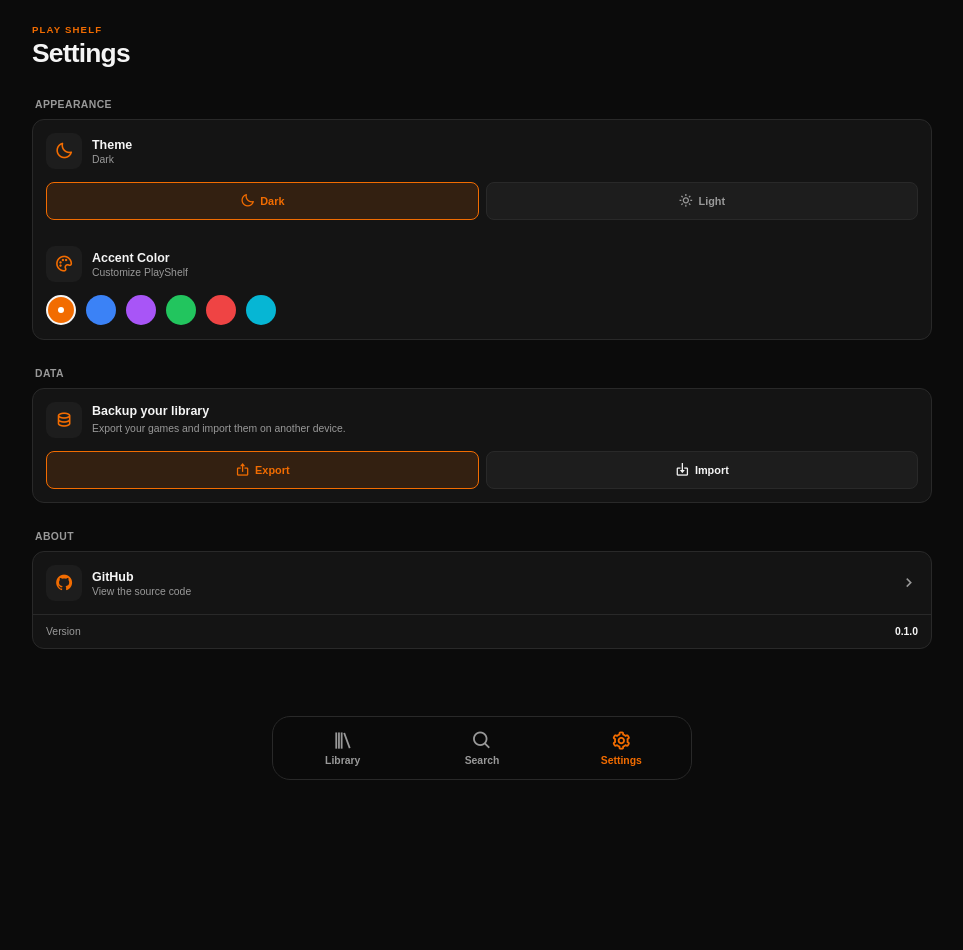
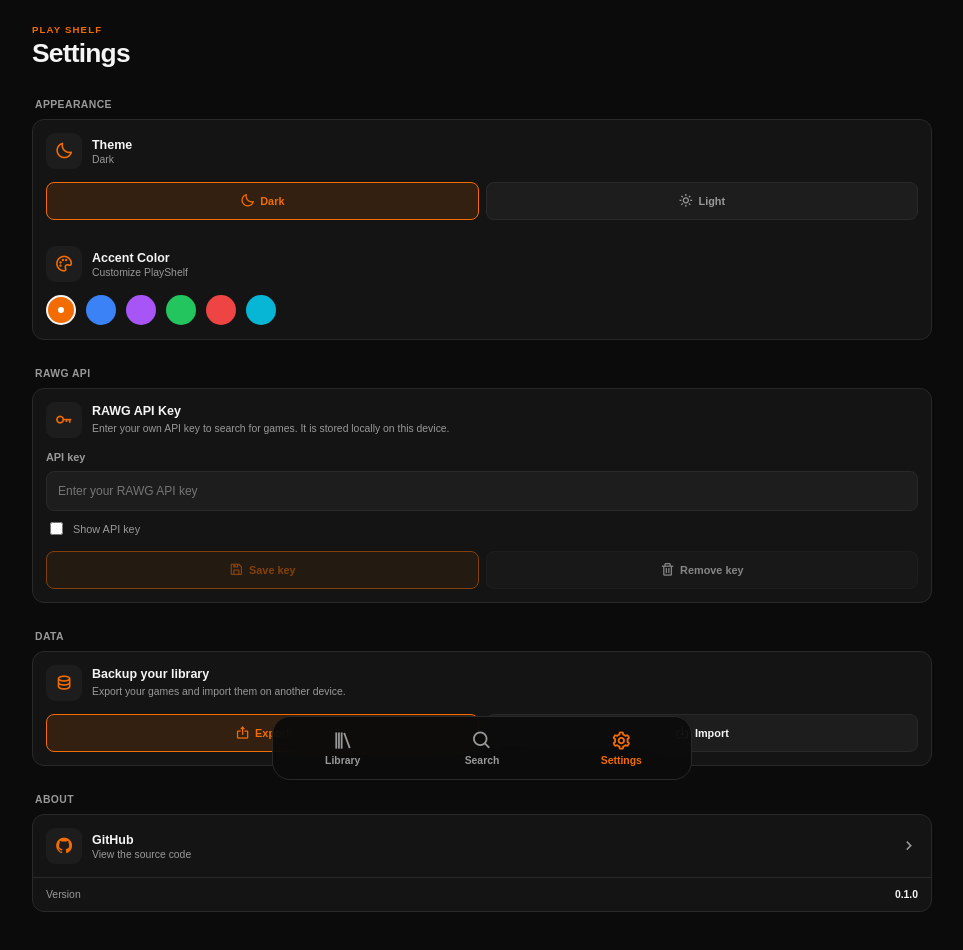
Before and after one commit to iam-artax/PlayShelf, a Next.js app: page /settings in a window 1280 px wide. Shown: the top 950 px of the page, without its empty margins (158-1121 px from the left). Before the commit the page ends 800 px from the top, so only its background shows below. Built offline with nearby package versions, Linux system fonts and the light colour scheme; what surrealdb would draw is missing.

Commit message:
feat(settings): add editable RAWG API key

```diff
--- a/src/app/search/page.tsx
+++ b/src/app/search/page.tsx
@@ -25,8 +25,11 @@
   } catch (error) {
     console.error("Game search failed:", error);
     setGames([]);
+
     setError(
-        "Search failed. Check your internet connection and RAWG API key.",
+      error instanceof Error
+        ? error.message
+        : "Game search failed. Please try again.",
     );
   } finally {
     setIsLoading(false);
--- a/src/app/settings/page.tsx
+++ b/src/app/settings/page.tsx
@@ -1,11 +1,18 @@
 "use client";
 
 import {
+  useEffect,
   useRef,
   useState,
 } from "react";
 
 import { downloadOrShareBackup } from "@/lib/backup-export";
+
+import {
+  getRawgApiKey,
+  removeRawgApiKey,
+  saveRawgApiKey,
+} from "@/lib/rawg-api-key";
 
 import {
   useTheme,
@@ -72,6 +79,14 @@
   const [isImporting, setIsImporting] =
     useState(false);
 
+    const [apiKey, setApiKey] = useState("");
+    const [showApiKey, setShowApiKey] = useState(false);
+    const [apiKeyMessage, setApiKeyMessage] = useState("");
+
+    useEffect(() => {
+      setApiKey(getRawgApiKey());
+    }, []);
+
   function handleThemeChange(
     nextTheme: Theme,
   ) {
@@ -103,6 +118,23 @@
 
   function handleImportClick() {
     fileInputRef.current?.click();
+  }
+
+  function handleSaveApiKey() {
+    try {
+      saveRawgApiKey(apiKey);
+      setApiKey(getRawgApiKey());
+      setApiKeyMessage("RAWG API key saved on this device.");
+    } catch {
+      setApiKeyMessage("Enter your RAWG API key first.");
+    }
+  }
+
+  function handleRemoveApiKey() {
+    removeRawgApiKey();
+    setApiKey("");
+    setShowApiKey(false);
+    setApiKeyMessage("RAWG API key removed.");
   }
 
   async function handleImport(
@@ -300,6 +332,80 @@
         </div>
       </section>
 
+  <section className={styles.section}>
+    <h2>RAWG API</h2>
+
+    <div className={styles.card}>
+      <div className={styles.dataDescription}>
+        <div className={styles.icon}>
+          <i className="bx bx-key" aria-hidden="true" />
+        </div>
+
+        <div>
+          <strong>RAWG API Key</strong>
+          <span>
+            Enter your own API key to search for games.
+            It is stored locally on this device.
+          </span>
+        </div>
+      </div>
+
+      <div className={styles.apiKeyForm}>
+        <label htmlFor="rawg-api-key">
+          API key
+        </label>
+
+        <input
+          id="rawg-api-key"
+          type={showApiKey ? "text" : "password"}
+          value={apiKey}
+          onChange={(event) => {
+            setApiKey(event.target.value);
+            setApiKeyMessage("");
+          }}
+          placeholder="Enter your RAWG API key"
+          autoComplete="off"
+          spellCheck={false}
+        />
+
+        <label className={styles.apiKeyToggle}>
+          <input
+            type="checkbox"
+            checked={showApiKey}
+            onChange={(event) => setShowApiKey(event.target.checked)}
+          />
+          Show API key
+        </label>
+      </div>
+
+      <div className={styles.dataButtons}>
+        <button
+          type="button"
+          onClick={handleSaveApiKey}
+          disabled={!apiKey.trim()}
+        >
+          <i className="bx bx-save" aria-hidden="true" />
+          Save key
+        </button>
+
+        <button
+          type="button"
+          onClick={handleRemoveApiKey}
+          disabled={!apiKey}
+        >
+          <i className="bx bx-trash" aria-hidden="true" />
+          Remove key
+        </button>
+      </div>
+
+      {apiKeyMessage && (
+        <p className={styles.dataMessage} role="status">
+          {apiKeyMessage}
+        </p>
+      )}
+    </div>
+  </section>
+
       <section className={styles.section}>
         <h2>Data</h2>
 
--- a/src/app/settings/settings.module.css
+++ b/src/app/settings/settings.module.css
@@ -370,6 +370,56 @@
   font-weight: 600;
 }
 
+/* RAWG API key */
+
+.apiKeyForm {
+  display: flex;
+  flex-direction: column;
+  gap: 8px;
+  padding: 0 13px 13px;
+}
+
+.apiKeyForm > label:first-child {
+  color: var(--color-text-muted);
+  font-size: 0.68rem;
+  font-weight: 600;
+}
+
+.apiKeyForm > input {
+  width: 100%;
+  min-height: 40px;
+  padding: 0 11px;
+
+  border: 1px solid var(--color-border);
+  border-radius: 8px;
+
+  background: var(--color-surface-muted);
+  color: var(--color-text);
+
+  font: inherit;
+  font-size: 0.75rem;
+}
+
+.apiKeyForm > input:focus {
+  border-color: var(--color-primary);
+  outline: 1px solid var(--color-primary);
+}
+
+.apiKeyToggle {
+  display: flex;
+  align-items: center;
+  gap: 7px;
+
+  color: var(--color-text-muted);
+  font-size: 0.68rem;
+  cursor: pointer;
+}
+
+.apiKeyToggle input {
+  accent-color: var(--color-primary);
+}
+
+
 @media (min-width: 520px) {
   .page {
     padding-right: 0;
--- /dev/null
+++ b/src/lib/rawg-api-key.ts
@@ -0,0 +1,31 @@
+const STORAGE_KEY = "playshelf-rawg-api-key";
+
+export function getRawgApiKey(): string {
+  if (typeof window === "undefined") {
+    return "";
+  }
+
+  return localStorage.getItem(STORAGE_KEY)?.trim() ?? "";
+}
+
+export function saveRawgApiKey(apiKey: string): void {
+  if (typeof window === "undefined") {
+    throw new Error("API key storage is unavailable.");
+  }
+
+  const normalizedKey = apiKey.trim();
+
+  if (!normalizedKey) {
+    throw new Error("Enter a valid RAWG API key.");
+  }
+
+  localStorage.setItem(STORAGE_KEY, normalizedKey);
+}
+
+export function removeRawgApiKey(): void {
+  if (typeof window === "undefined") {
+    throw new Error("API key storage is unavailable.");
+  }
+
+  localStorage.removeItem(STORAGE_KEY);
+}
```
Also changed, not shown: src/lib/rawg-client.ts (+17 -13 lines). Lines whose indentation alone changed are shown as unchanged.
